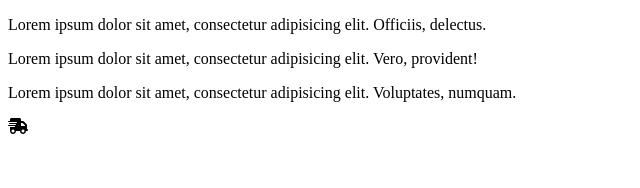
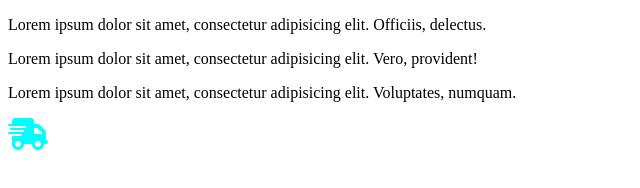
Before and after one commit to fairozmumtaheen01/WB2302036_Performance13, a plain HTML site: page index.html in a window 1280 px wide. Shown: the whole page, without its empty margins (0-640 px from the left). Drawn offline with Linux system fonts and the light colour scheme; a web font is replaced by a local one.

Commit message:
style.css

```diff
--- a/style.css
+++ b/style.css
@@ -15,7 +15,7 @@
   font-stretch: 100%;
 }
 
-#i{
+i{
     color:aqua;
     font-size: 32px;
 }
```
